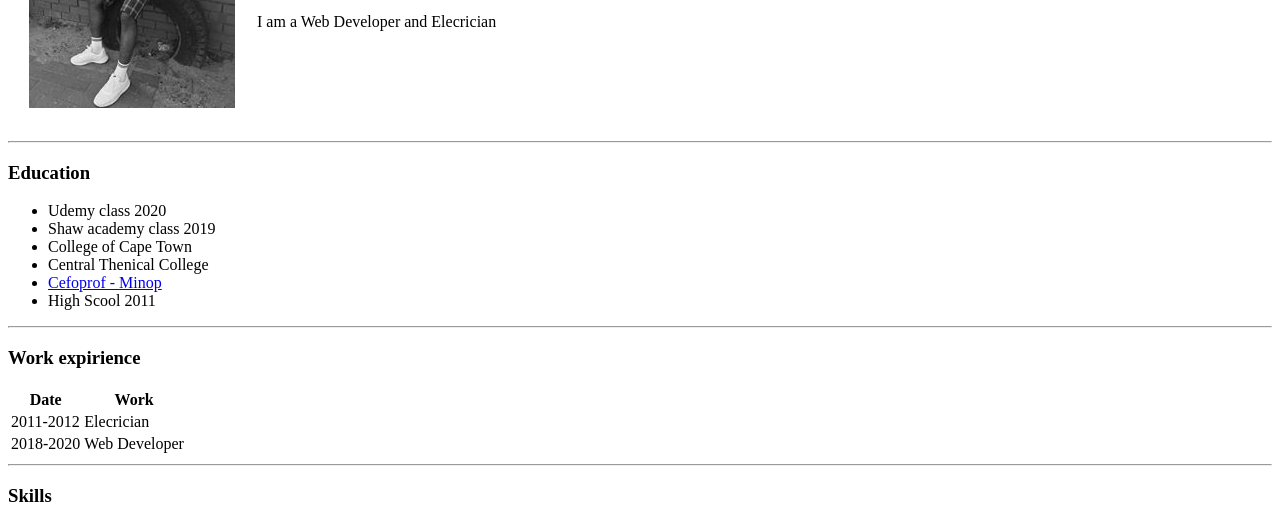
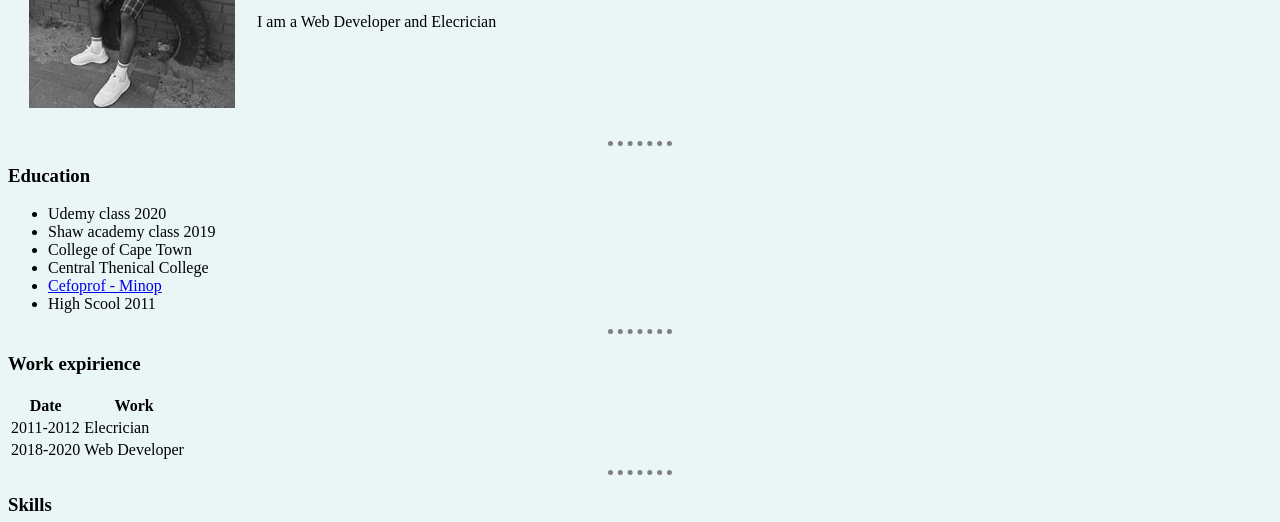
Before and after one commit to BruceHelder/cv, a plain HTML site: page index.html in a window 1280 px wide. Shown: the part 195-717 px from the top of the page. Drawn offline with Linux system fonts and the light colour scheme.

Commit message:
This is my project
Bruce Antonio

```diff
--- a/index.html
+++ b/index.html
@@ -1,11 +1,30 @@
 <!DOCTYPE html>
 <html>
   <head>
+  <meta charset="utf-8">
+   <title>Bruce's Personal Site</title>
 
-    <meta charset="utf-8">
-    <title>This is my first page</title>
+
   </head>
+
   <body>
+
+
+
+    <style media="screen">
+    body{
+
+    background-color: #EAF6F6
+    }
+    hr{
+      border-style: none;
+      border-top-style: dotted;
+      border-color: grey;
+      border-width: 5px;
+      width: 5%
+    }
+    </style>
+
     <table cellspacing="20">
       <tr>
         <td><img src="Bruce's photo.jpg" alt="Bruce's photo"></td>
@@ -92,7 +111,7 @@
 
 
 
-
+</body>
 
 
 </html>
```
Also changed, not shown: contactme.html (+1 -1 lines), hobbies.html (+1 -1 lines).
